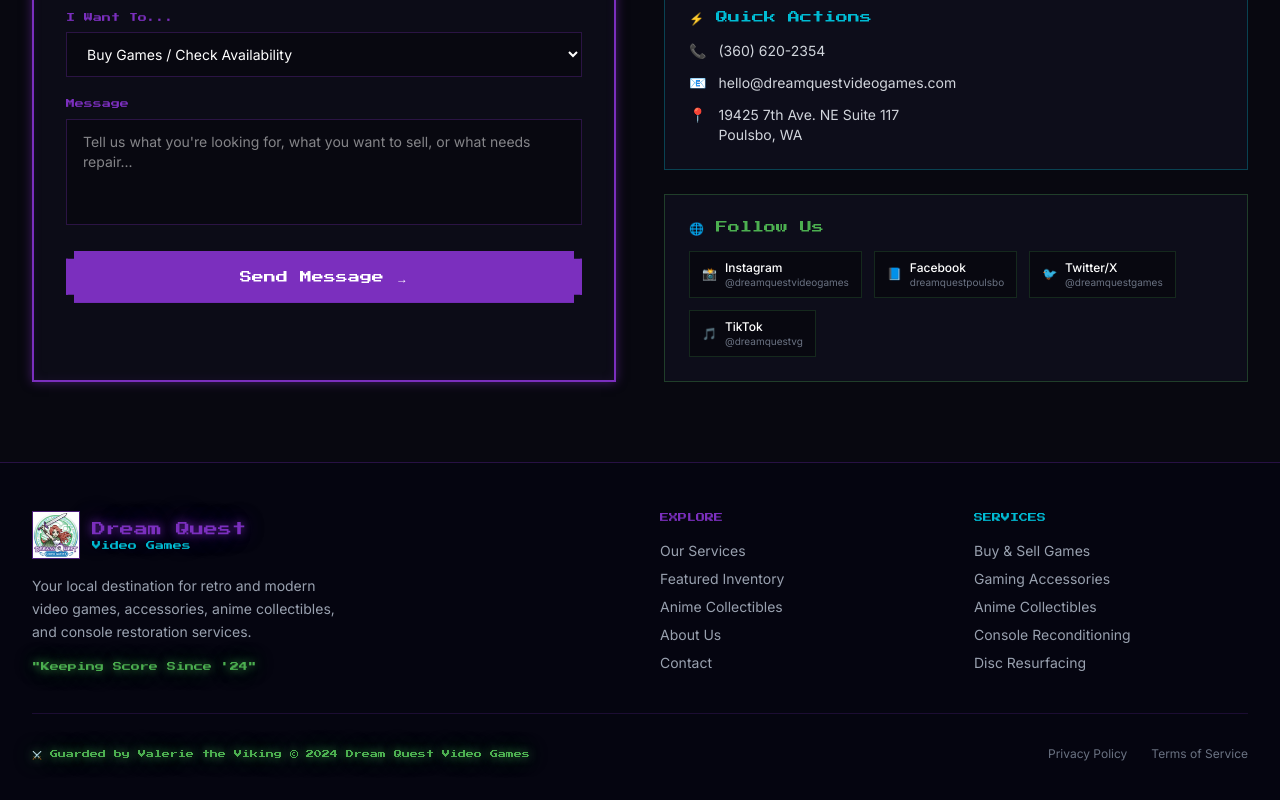
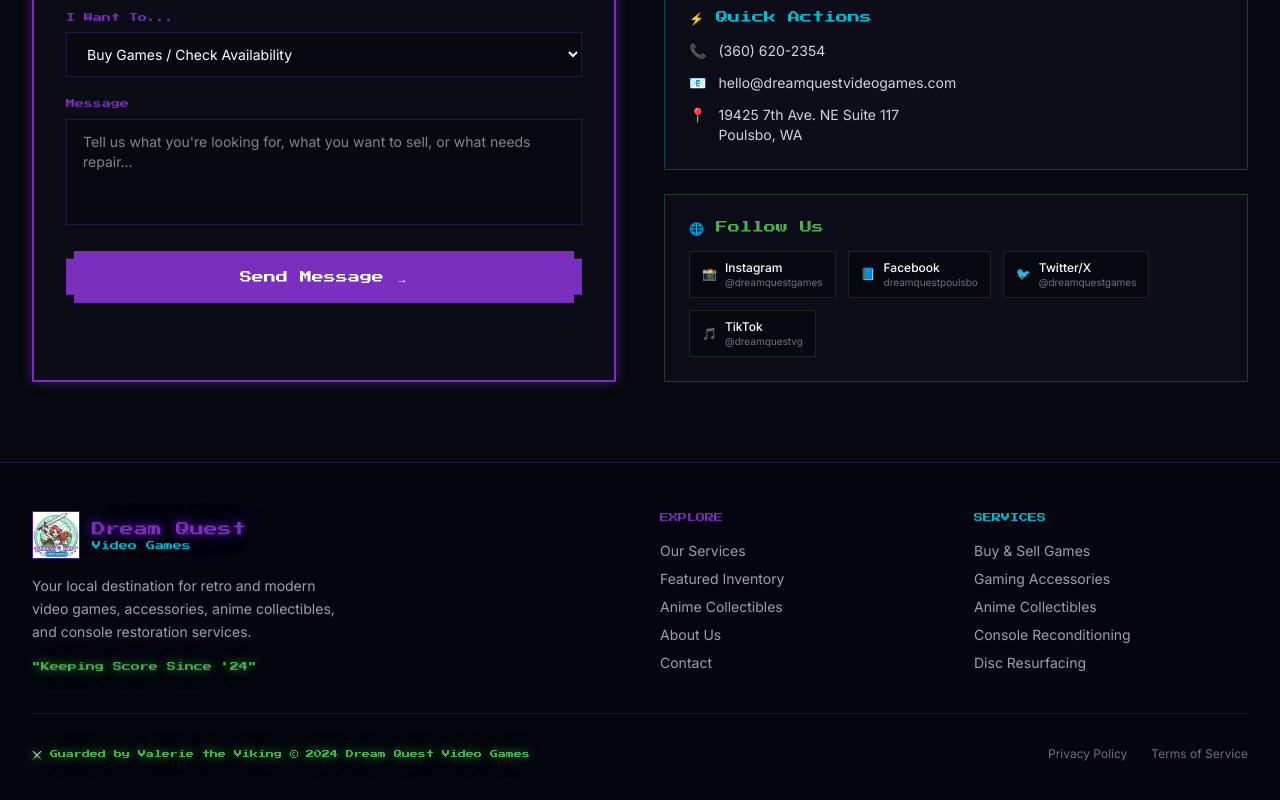
Before and after one commit to dreamquest-videogames/dreamquest-videogames.github.io, a Next.js app: page / in a window 1280 px wide. Shown: the part 6151-6951 px from the top of the page. Built offline with nearby package versions, Linux system fonts and the light colour scheme.

Commit message:
feat: update Instagram to real link @dreamquestgames

```diff
--- a/app/components/Contact.tsx
+++ b/app/components/Contact.tsx
@@ -159,7 +159,7 @@
               <h3 className="font-pixel text-xs text-[#4CAF50] mb-4">🌐 Follow Us</h3>
               <div className="flex flex-wrap gap-3">
                 {[
-                  { name: "Instagram", handle: "@dreamquestvideogames", icon: "📸", url: "https://www.instagram.com/dreamquestvideogames/" },
+                  { name: "Instagram", handle: "@dreamquestgames", icon: "📸", url: "https://www.instagram.com/dreamquestgames/" },
                   { name: "Facebook", handle: "dreamquestpoulsbo", icon: "📘", url: "https://www.facebook.com/dreamquestpoulsbo/" },
                   { name: "Twitter/X", handle: "@dreamquestgames", icon: "🐦", url: "https://twitter.com/dreamquestgames" },
                   { name: "TikTok", handle: "@dreamquestvg", icon: "🎵", url: "https://www.tiktok.com/@dreamquestvg" },
--- a/app/layout.tsx
+++ b/app/layout.tsx
@@ -67,7 +67,7 @@
   openingHours: "Mo-Sa 10:00-20:00",
   sameAs: [
     "https://www.facebook.com/dreamquestpoulsbo/",
-    "https://instagram.com/dreamquestvideogames",
+    "https://www.instagram.com/dreamquestgames/",
     "https://twitter.com/dreamquestgames",
   ],
 };
```
